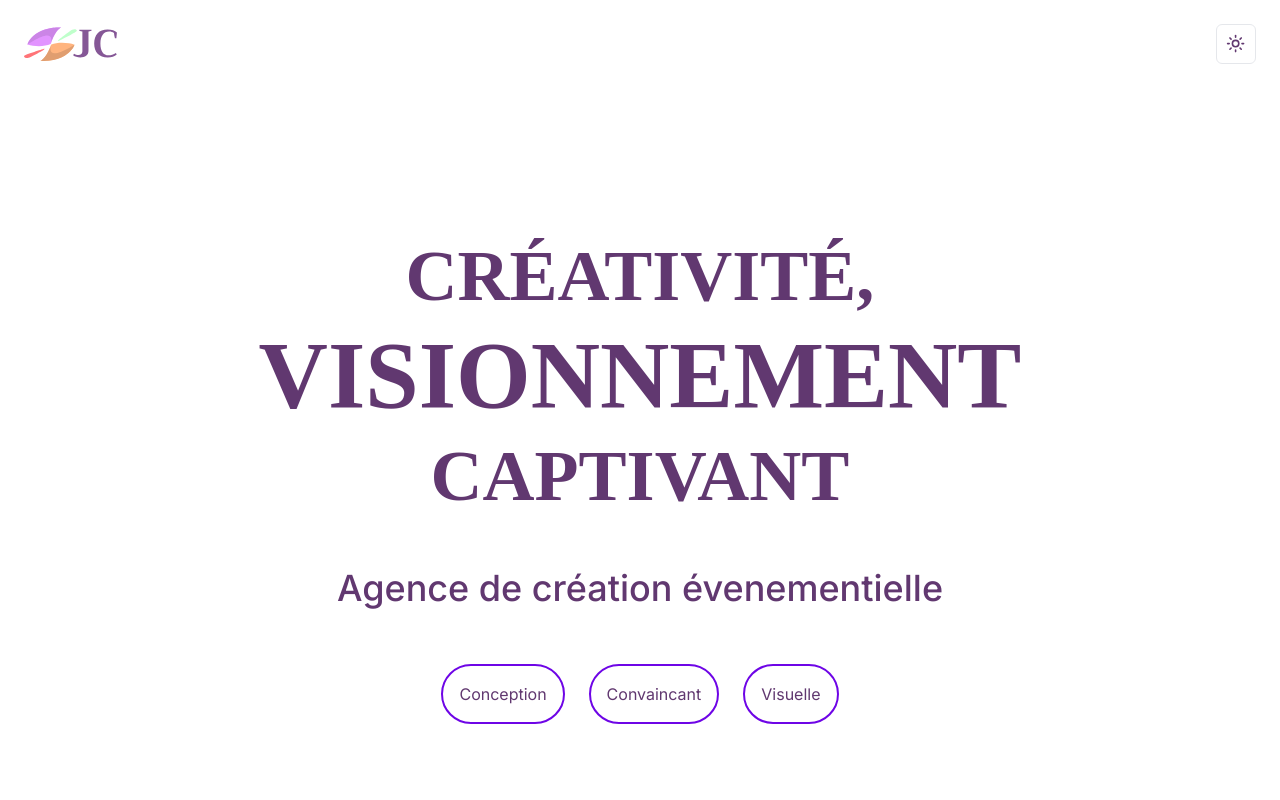
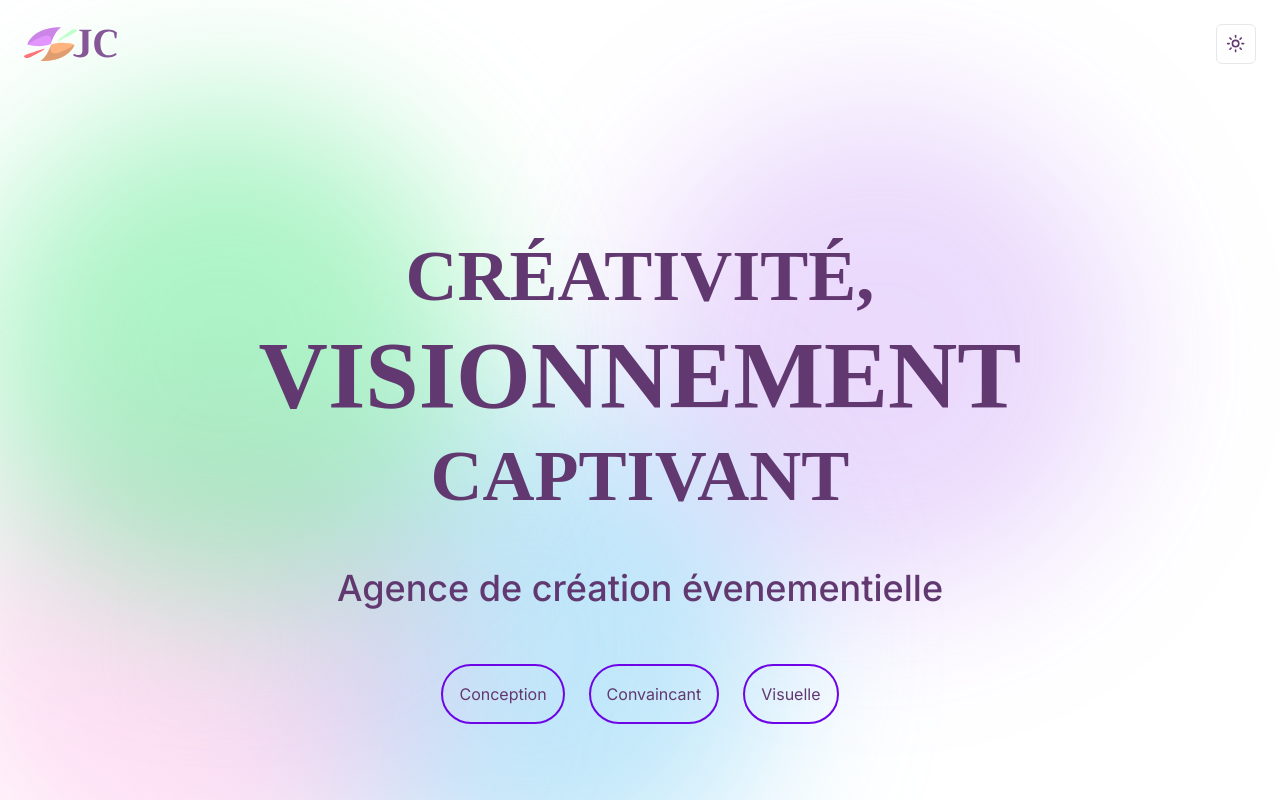
Before and after one commit to KevinKuch/agence-jubicraft, a Next.js app: page / in a window 1280 px wide. Shown: the top 800 px of the page. Built offline with nearby package versions, Linux system fonts and the light colour scheme; a web font is replaced by a local one.

Commit message:
Ajout bg gradient

```diff
--- a/app/(landing)/_components/section2.tsx
+++ b/app/(landing)/_components/section2.tsx
@@ -12,12 +12,17 @@ import { useScroll, useTransform, motion } from 'framer-motion'
 const SectionImages = () => {
 
 	const container = useRef(null)
+	// On utilise useScroll (framer-motion) pour observer le défilement de la page
 	const { scrollYProgress } = useScroll({
+		// Spécification de la cible à observer pour le défilement
 		target: container,
+		// Définition des offsets pour le début et la fin du défilement
 		offset: ['start start', 'end end']
 	})
 
 	// L'image est de 25vw et 25vh, donc on le multiplie par 4 pour qu'elle prenne toute la hauteur de l'écran
+	// [0, 1] est la plage de défilement
+	// [1, 4] est la plage de transformation en scale
 	const scaleCenterImage = useTransform(scrollYProgress, [0, 1], [1, 4])
 
 	return (
--- a/app/(landing)/layout.tsx
+++ b/app/(landing)/layout.tsx
@@ -6,7 +6,13 @@ const LandingLayout = ({ children }: { children: React.ReactNode }) => {
 	return (
 		<div className="h-full">
 			<Navbar />
-			<main className="h-full pt-40 md:pt-60">{children}</main>
+			<div className="absolute top-0 -z-10 h-full w-full">
+				<div className="absolute bottom-auto left-auto right-0 top-0 h-[500px] w-[500px] -translate-x-[30%] translate-y-[20%] rounded-full bg-[#ad6df480] opacity-50 blur-[80px]"></div>
+				<div className="absolute bottom-auto left-auto right-0 top-0 h-[500px] w-[500px] -translate-x-[100%] translate-y-[80%] rounded-full bg-[#6dc9f4db] opacity-50 blur-[80px]"></div>
+				<div className="absolute bottom-auto left-0 right-auto top-0 h-[500px] w-[500px] -translate-x-[10%] translate-y-[80%] rounded-full bg-[#FCBEE8] opacity-50 blur-[80px]"></div>
+				<div className="absolute bottom-auto left-0 right-auto top-0 h-[500px] w-[500px] -translate-x-[5%] translate-y-[20%] rounded-full bg-[#5DE990] opacity-50 blur-[80px]"></div>
+			</div>
+			<main className="h-full pt-40 md:pt-60 ">{children}</main>
 		</div>
 	);
 };
```
